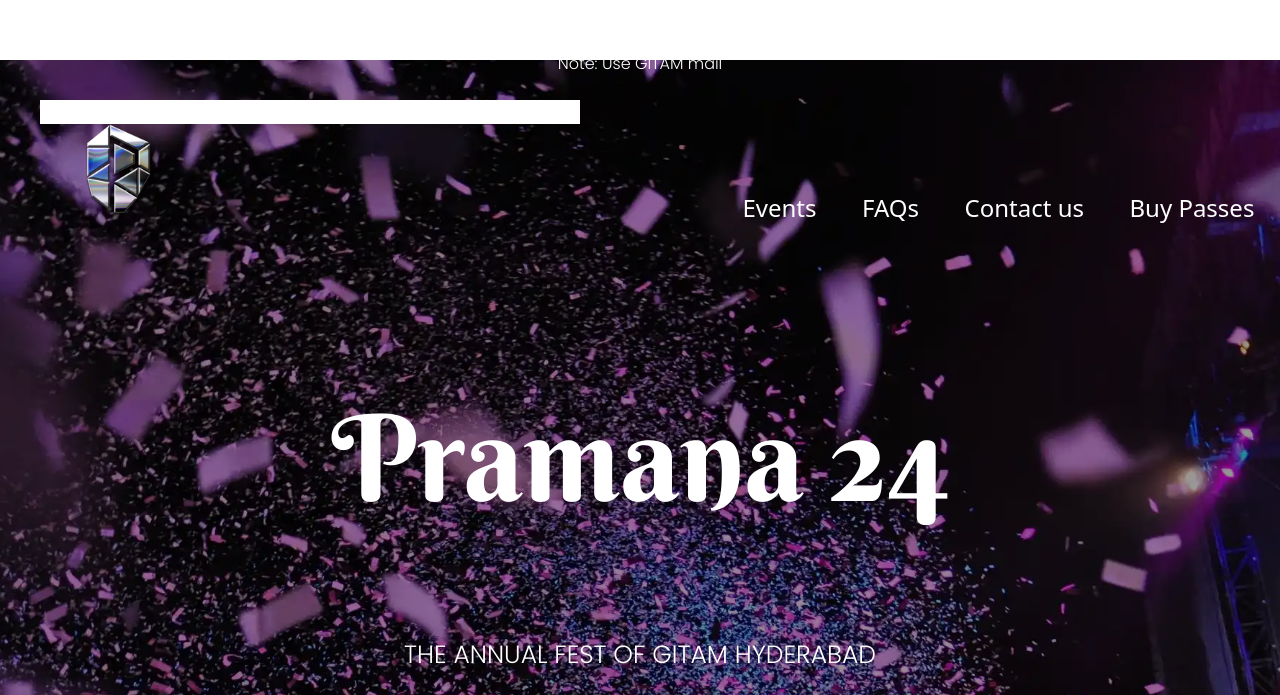
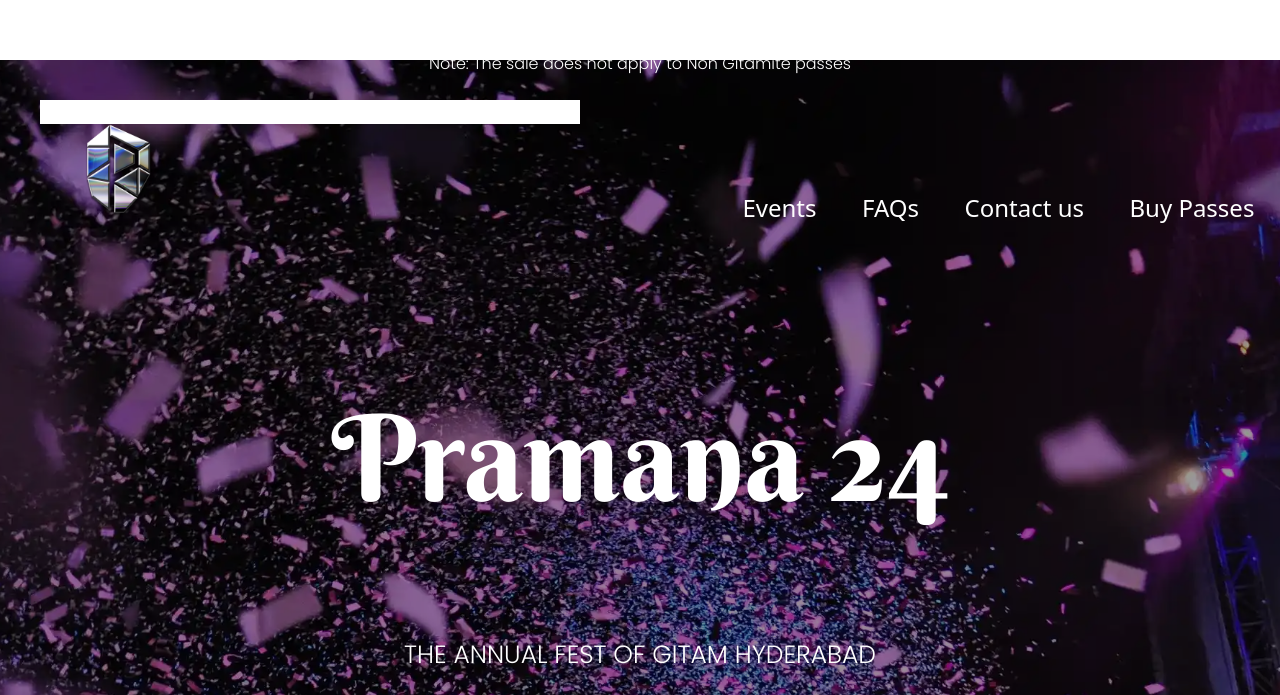
Before and after one commit to chai-v/Promotionwebsite, a React (Vite) app in the folder website/Client/: page / in a window 1280 px wide. Shown: the part 105-800 px from the top of the page. Built offline with nearby package versions, Linux system fonts and the light colour scheme; no server answers.

Commit message:
republic day sale

```diff
--- a/website/Client/package.json
+++ b/website/Client/package.json
@@ -33,6 +33,6 @@
     "postcss": "^8.4.31",
     "postcss-nesting": "^12.0.1",
     "tailwindcss": "^3.4.1",
-    "vite": "^5.0.11"
+    "vite": "^5.0.12"
   }
 }
--- a/website/Client/src/components/modal/modal.jsx
+++ b/website/Client/src/components/modal/modal.jsx
@@ -13,9 +13,9 @@
             <div className='mt-10 flex flex-col text-white'>
                 <button onClick={onClose} className='place-self-end'><ion-icon name="close-outline"></ion-icon></button>
                 <div className='bg-purple-900 rounded-xl px-4 py-4 flex-col gap-5 items-center mx-3'>
-                    <h1 className='text-2xl font-extrabold'>Passes are out!</h1><br/>
-                    <p className='text-2xl font-bold max-w-md text-center'>Passes for Gitamites and Non-Gitamites are now available</p><br/>
-                    <p className='text-l max-w-md text-center'>Note: Use GITAM mail</p>
+                    <h1 className='text-2xl font-extrabold'>Republic day sale!</h1><br/>
+                    <p className='text-2xl font-bold max-w-md text-center'>Passes for Gitamites are now available at 700/- on January 26th</p><br/>
+                    <p className='text-l max-w-md text-center'>Note: The sale does not apply to Non Gitamite passes</p>
                     <button id="buy" className='bg-white mt-4 font-extrabold rounded-md flex items-center justify-center'><a className='text-purple-900' href="https://linktr.ee/pramanahyd">Buy now</a></button>
                 </div>
             </div>
```
Also changed, not shown: 1 other file (tests, documents, lock files or other folders).
